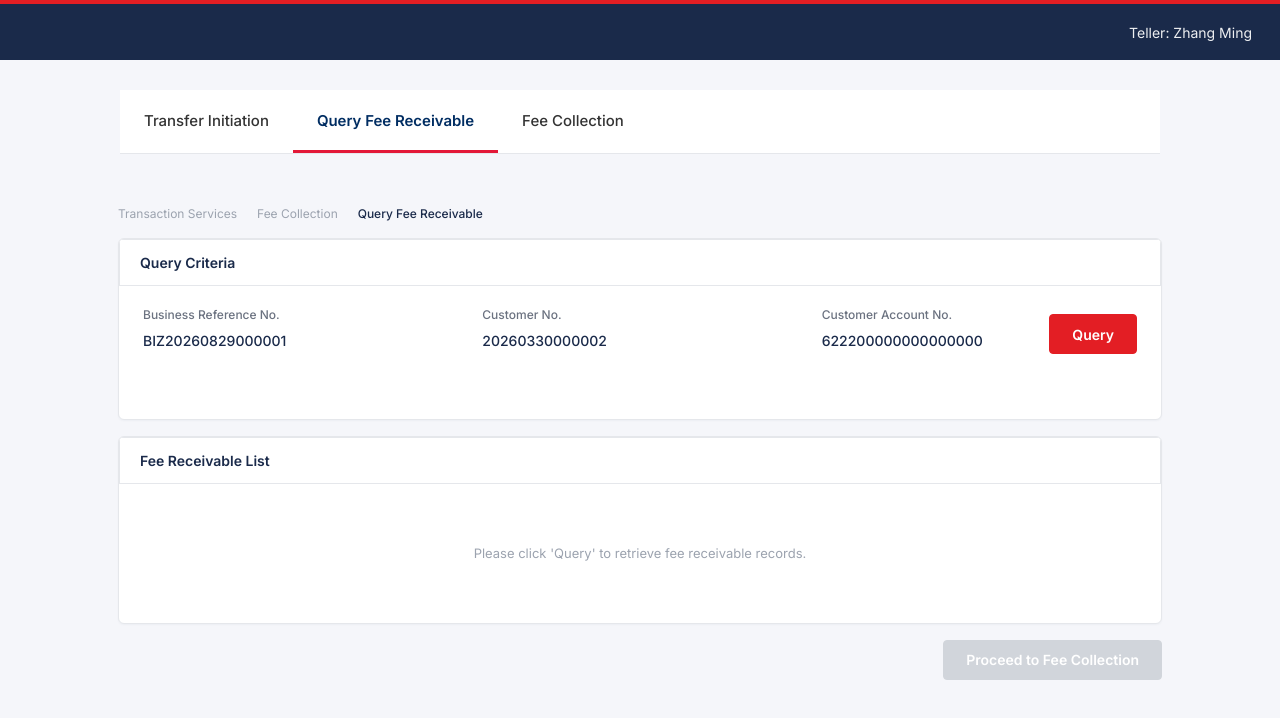
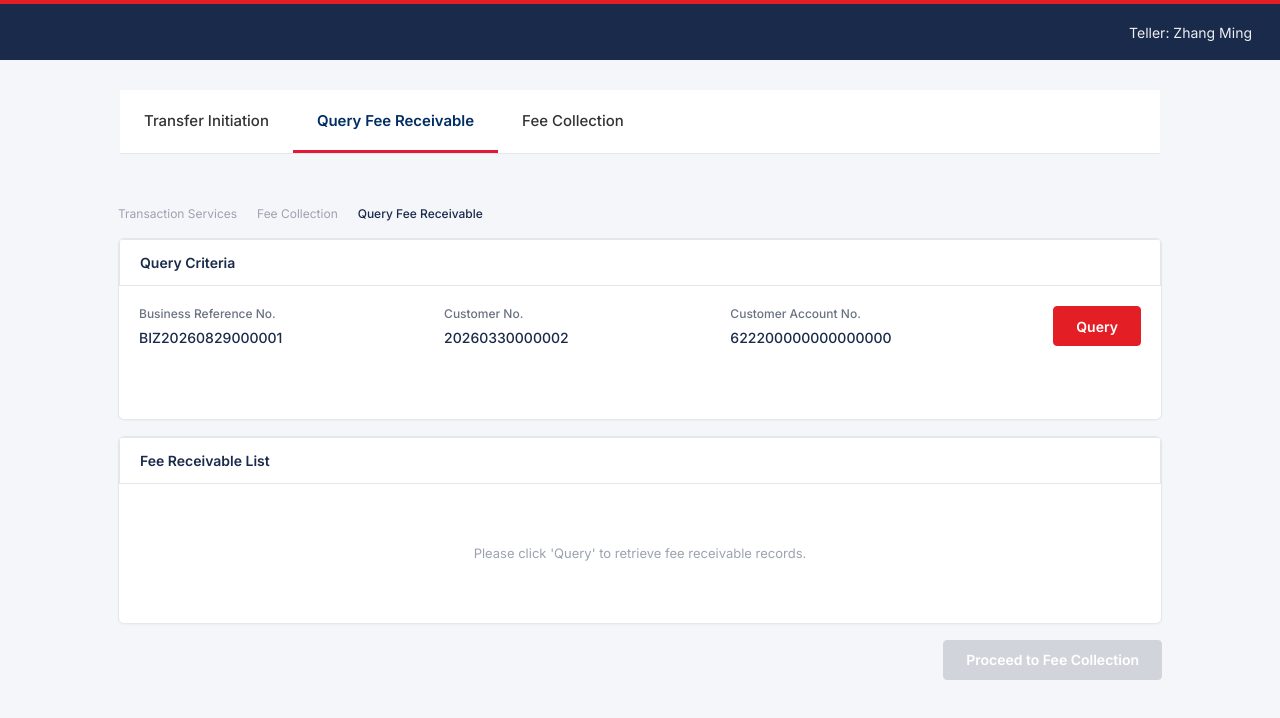
Before and after one commit to williamhqs/pricing-billing, a React (Vite) app: page / in a window 1280 px wide. Both pictures are taken after a click on the button "Query Fee Receivable". Shown: the top 718 px of the page. Built offline with nearby package versions, Linux system fonts and the light colour scheme.

Commit message:
Fixed query button covered issue.

```diff
--- a/src/component/QueryFeeReceivable/QueryFeeReceivableView.tsx
+++ b/src/component/QueryFeeReceivable/QueryFeeReceivableView.tsx
@@ -206,295 +206,38 @@ export default function QueryFeeReceivableView() {
               Query Criteria
             </span>
           </div>
-          <div
-            style={{
-              display: "flex",
-              flexDirection: "column",
-              gap: 0,
-              paddingTop: 20,
-              paddingRight: 24,
-              paddingBottom: 20,
-              paddingLeft: 24,
-              justifyContent: "flex-start",
-              alignItems: "flex-start",
-              width: "100%",
-            }}
-          >
-            <div
-              style={{
-                width: "100%",
-                position: "relative",
-              }}
-            >
-              <div
-                style={{
-                  display: "flex",
-                  flexDirection: "column",
-                  gap: 6,
-                  paddingTop: 0,
-                  paddingRight: 0,
-                  paddingBottom: 0,
-                  paddingLeft: 0,
-                  justifyContent: "flex-start",
-                  alignItems: "flex-start",
-                  position: "absolute",
-                  left: 0,
-                  top: 0,
-                  width: "100%",
-                }}
-              >
-                <div
-                  style={{
-                    display: "flex",
-                    flexDirection: "column",
-                    gap: 0,
-                    paddingTop: 0,
-                    paddingRight: 0,
-                    paddingBottom: 0,
-                    paddingLeft: 0,
-                    justifyContent: "flex-start",
-                    alignItems: "flex-start",
-                    width: "100%",
-                  }}
-                >
-                  <span
-                    style={{
-                      fontSize: 12,
-                      fontWeight: 500,
-                      fontFamily: "Inter",
-                      color: "#6b7280",
-                      textAlign: "left",
-                      lineHeight: "18px",
-                      whiteSpace: "nowrap",
-                    }}
-                  >
+
+          <div className="flex flex-col gap-5 p-5 w-full items-start">
+            <div className="flex flex-row justify-between w-full items-start">
+              <div className="flex flex-col gap-1.5 whitespace-nowrap">
+                <span className="text-xs font-medium font-Inter text-gray-500">
                   Business Reference No.
                 </span>
-                </div>
-                <div
-                  style={{
-                    display: "flex",
-                    flexDirection: "column",
-                    gap: 0,
-                    paddingTop: 0,
-                    paddingRight: 0,
-                    paddingBottom: 0,
-                    paddingLeft: 0,
-                    justifyContent: "flex-start",
-                    alignItems: "flex-start",
-                    width: "100%",
-                  }}
-                >
-                  <span
-                    style={{
-                      fontSize: 14,
-                      fontWeight: 500,
-                      fontFamily: "Inter",
-                      color: "#1a2a4a",
-                      textAlign: "left",
-                      lineHeight: "21px",
-                      whiteSpace: "nowrap",
-                    }}
-                  >
+                <span className="text-sm font-medium font-Inter text-[#1a2a4a]">
                   BIZ20260829000001
                 </span>
               </div>
-              </div>
-              <div
-                style={{
-                  display: "flex",
-                  flexDirection: "column",
-                  gap: 6,
-                  paddingTop: 0,
-                  paddingRight: 0,
-                  paddingBottom: 0,
-                  paddingLeft: 0,
-                  justifyContent: "flex-start",
-                  alignItems: "flex-start",
-                  position: "absolute",
-                  left: 339.3280334472656,
-                  top: 0,
-                  width: "100%",
-                }}
-              >
-                <div
-                  style={{
-                    display: "flex",
-                    flexDirection: "column",
-                    gap: 0,
-                    paddingTop: 0,
-                    paddingRight: 0,
-                    paddingBottom: 0,
-                    paddingLeft: 0,
-                    justifyContent: "flex-start",
-                    alignItems: "flex-start",
-                    width: "100%",
-                  }}
-                >
-                  <span
-                    style={{
-                      fontSize: 12,
-                      fontWeight: 500,
-                      fontFamily: "Inter",
-                      color: "#6b7280",
-                      textAlign: "left",
-                      lineHeight: "18px",
-                      whiteSpace: "nowrap",
-                    }}
-                  >
+              <div className="flex flex-col gap-1.5 whitespace-nowrap">
+                <span className="text-xs font-medium font-Inter text-gray-500">
                   Customer No.
                 </span>
-                </div>
-                <div
-                  style={{
-                    display: "flex",
-                    flexDirection: "column",
-                    gap: 0,
-                    paddingTop: 0,
-                    paddingRight: 0,
-                    paddingBottom: 0,
-                    paddingLeft: 0,
-                    justifyContent: "flex-start",
-                    alignItems: "flex-start",
-                    width: "100%",
-                  }}
-                >
-                  <span
-                    style={{
-                      fontSize: 14,
-                      fontWeight: 500,
-                      fontFamily: "Inter",
-                      color: "#1a2a4a",
-                      textAlign: "left",
-                      lineHeight: "21px",
-                      whiteSpace: "nowrap",
-                    }}
-                  >
+                <span className="text-sm font-medium font-Inter text-[#1a2a4a]">
                   20260330000002
                 </span>
               </div>
-              </div>
-              <div
-                style={{
-                  display: "flex",
-                  flexDirection: "column",
-                  gap: 6,
-                  paddingTop: 0,
-                  paddingRight: 0,
-                  paddingBottom: 0,
-                  paddingLeft: 0,
-                  justifyContent: "flex-start",
-                  alignItems: "flex-start",
-                  position: "absolute",
-                  left: 678.6640625,
-                  top: 0,
-                  width: "100%",
-                }}
-              >
-                <div
-                  style={{
-                    display: "flex",
-                    flexDirection: "column",
-                    gap: 0,
-                    paddingTop: 0,
-                    paddingRight: 0,
-                    paddingBottom: 0,
-                    paddingLeft: 0,
-                    justifyContent: "flex-start",
-                    alignItems: "flex-start",
-                    width: "100%",
-                  }}
-                >
-                  <span
-                    style={{
-                      fontSize: 12,
-                      fontWeight: 500,
-                      fontFamily: "Inter",
-                      color: "#6b7280",
-                      textAlign: "left",
-                      lineHeight: "18px",
-                      whiteSpace: "nowrap",
-                    }}
-                  >
+              <div className="flex flex-col gap-1.5 whitespace-nowrap">
+                <span className="text-xs font-medium font-Inter text-gray-500">
                   Customer Account No.
                 </span>
-                </div>
-                <div
-                  style={{
-                    display: "flex",
-                    flexDirection: "column",
-                    gap: 0,
-                    paddingTop: 0,
-                    paddingRight: 0,
-                    paddingBottom: 0,
-                    paddingLeft: 0,
-                    justifyContent: "flex-start",
-                    alignItems: "flex-start",
-                    width: "100%",
-                  }}
-                >
-                  <span
-                    style={{
-                      fontSize: 14,
-                      fontWeight: 500,
-                      fontFamily: "Inter",
-                      color: "#1a2a4a",
-                      textAlign: "left",
-                      lineHeight: "21px",
-                      whiteSpace: "nowrap",
-                    }}
-                  >
+                <span className="text-sm font-medium font-Inter text-[#1a2a4a]">
                   622200000000000000
                 </span>
               </div>
-              </div>
-            </div>
-
-            <div
-              style={{
-                display: "flex",
-                flexDirection: "row",
-                gap: 12,
-                paddingTop: 8,
-                paddingRight: 0,
-                paddingBottom: 0,
-                paddingLeft: 0,
-                justifyContent: "flex-end",
-                alignItems: "flex-start",
-                width: 994,
-                height: 48,
-              }}
+              <button
+                className="flex flex-row gap-2 px-[22px] h-10 justify-center items-center bg-[#e31e24] rounded border border-[#e31e24] overflow-hidden whitespace-nowrap"
+                onClick={addFeeItem}
               >
-              <button
-                style={{
-                  display: "flex",
-                  flexDirection: "row",
-                  gap: 8,
-                  paddingTop: 0,
-                  paddingRight: 22,
-                  paddingBottom: 0,
-                  paddingLeft: 22,
-                  justifyContent: "center",
-                  alignItems: "center",
-                  height: 40,
-                  backgroundColor: "#e31e24",
-                  borderRadius: 4,
-                  border: "1px solid #e31e24",
-                  overflow: "hidden",
-                }}
-                onClick={() => addFeeItem()}
-              >
-                <span
-                  style={{
-                    fontSize: 14,
-                    fontWeight: 600,
-                    fontFamily: "Inter",
-                    color: "#ffffff",
-                    textAlign: "center",
-                    lineHeight: "21px",
-                    whiteSpace: "nowrap",
-                  }}
-                >
+                <span className="text-sm font-semibold font-Inter text-white text-center leading-[21px]">
                   Query
                 </span>
               </button>
```
Lines whose indentation alone changed are shown as unchanged.
